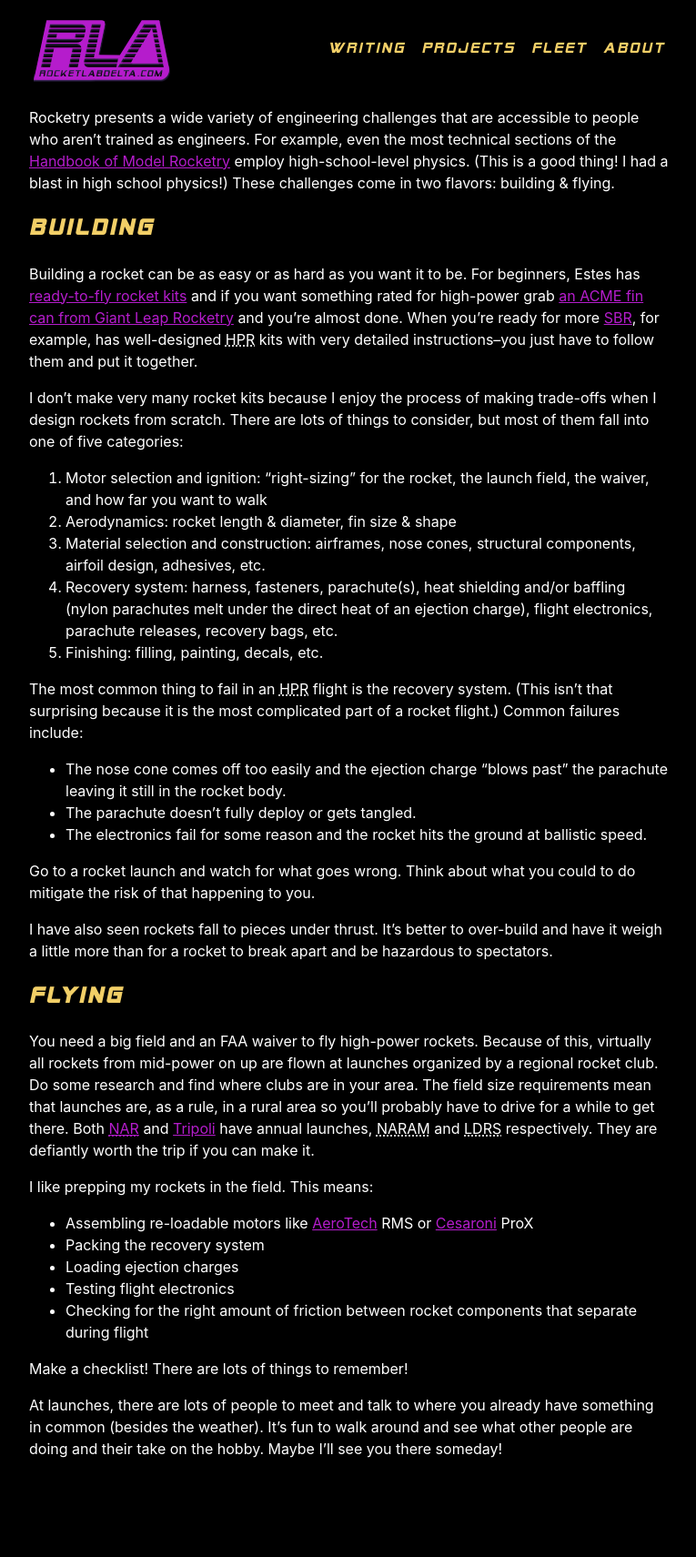
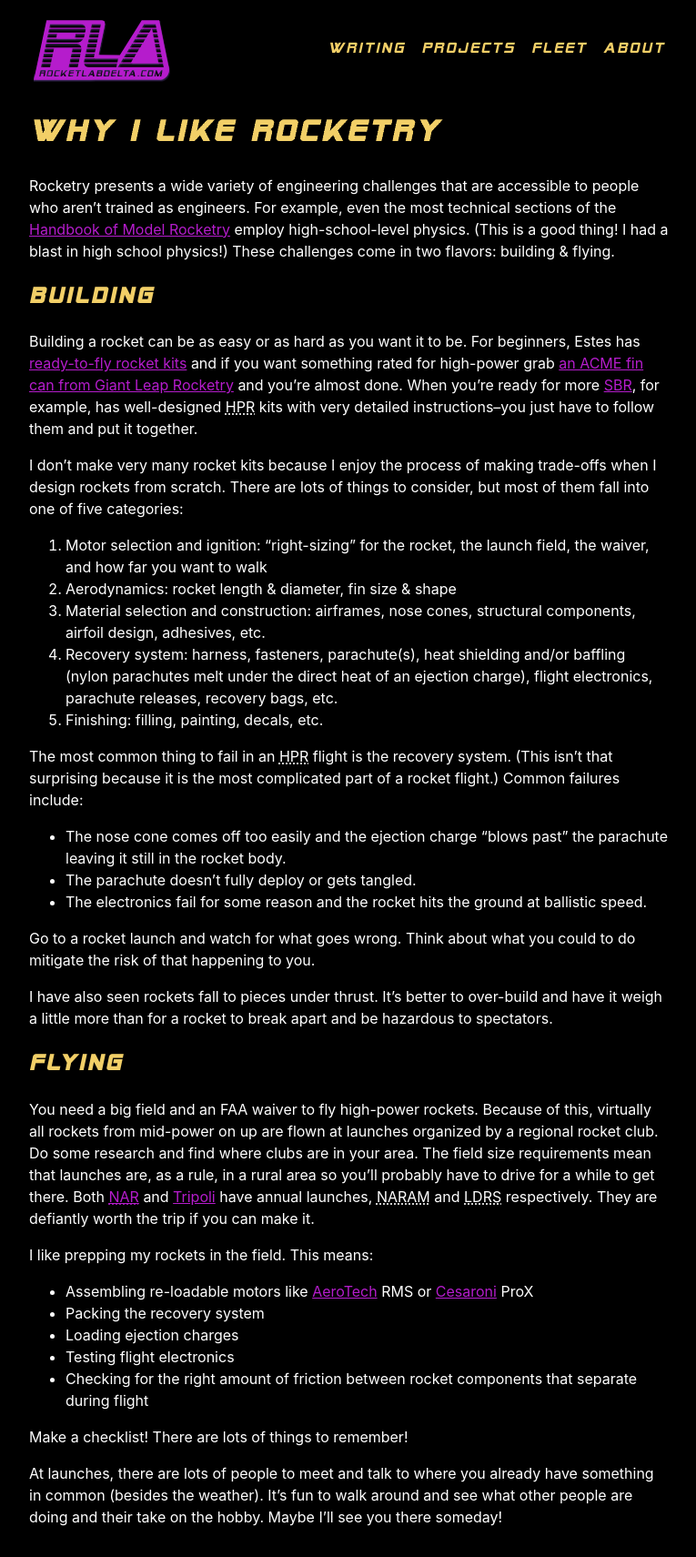
Before and after one commit to rocketlabdelta/rocketlabdelta.com, a Jekyll site: the page built from _posts/2020-01-25-why-i-like-rocketry.md, in a window 1280 px wide. Shown: the whole page at 91% size, without its empty margins (256-1021 px from the left). Built offline with Jekyll 4.4.1, drawn with Linux system fonts in a browser that asks for light colours; before the commit the page ends 1636 px from its top, so only the background shows below that.

Commit message:
Adjusting headers & navigation

```diff
--- a/_layouts/post.html
+++ b/_layouts/post.html
@@ -2,4 +2,6 @@
 layout: default
 ---
 
+<h1>{{page.title}}</h1>
+
 {{ content }}
--- a/assets/css/main.scss
+++ b/assets/css/main.scss
@@ -114,11 +114,8 @@
   }
 
   li {
-    display: inline;
-  }
-
-  li + li a {
-    margin-left: .5em;
+    display: inline-block;
+    width: 9em;
   }
 }
 
@@ -143,11 +140,21 @@
   display: block;
 }
 
-@media only screen and (min-device-width: 440px) {
-  .page-banner .site-navigation {
-    position: absolute;
-    right: 0;
-    top: .5em;
+@media only screen and (min-device-width: 600px) {
+  .page-banner {
+    .site-navigation {
+      position: absolute;
+      right: 0;
+      top: .5em;
+    }
+
+    li {
+      width: auto;
+    }
+
+    li + li a {
+      margin-left: .5em;
+    }
   }
 
   .home-banner {
```
